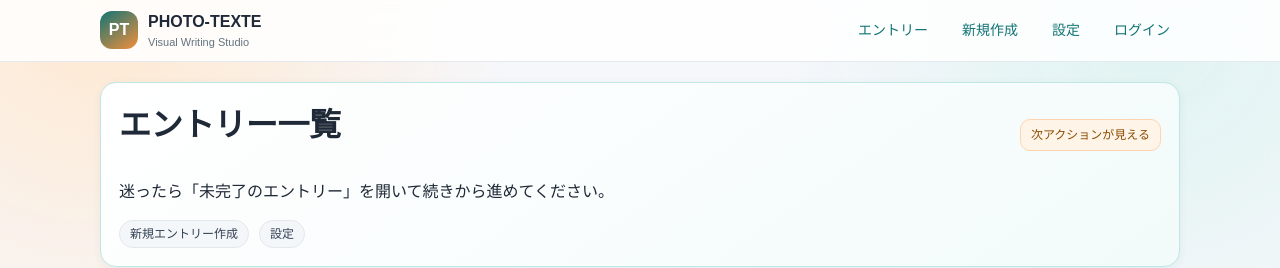
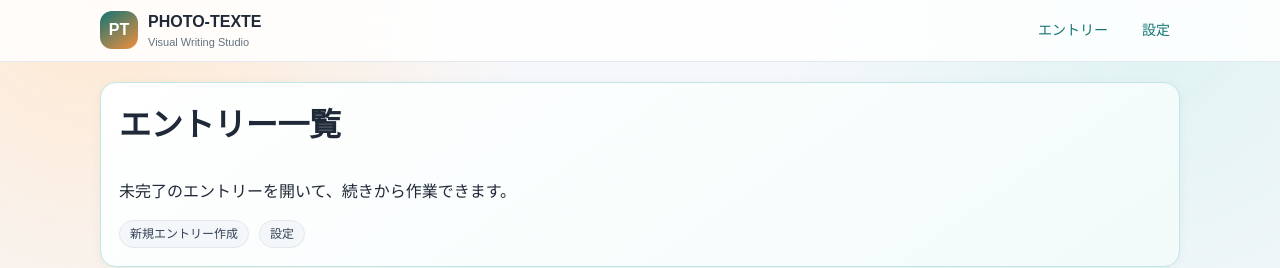
Before and after one commit to mani1261790/PHOTO-TEXTE, a Next.js app: page /entries in a window 1280 px wide. Shown: the top 268 px of the page. Built offline with nearby package versions, Linux system fonts and the light colour scheme; no server answers.

Commit message:
Refine entry navigation guidance

```diff
--- a/app/entries/page.tsx
+++ b/app/entries/page.tsx
@@ -34,9 +34,8 @@ export default function EntriesPage() {
       <div className="card panel-highlight">
         <div className="section-head">
           <h1>エントリー一覧</h1>
-          <span className="info-chip">次アクションが見える</span>
         </div>
-        <p>迷ったら「未完了のエントリー」を開いて続きから進めてください。</p>
+        <p>未完了のエントリーを開いて、続きから作業できます。</p>
         <div className="actions-row">
           <Link href="/entries/new" className="badge">
             新規エントリー作成
--- a/app/page.tsx
+++ b/app/page.tsx
@@ -21,7 +21,6 @@ export default function Home() {
       <div className="card">
         <div className="section-head">
           <h2>使い方（3ステップ）</h2>
-          <span className="info-chip">迷わない導線</span>
         </div>
         <div className="flow-grid">
           <div className="flow-box">
--- a/components/TopNav.tsx
+++ b/components/TopNav.tsx
@@ -15,9 +15,7 @@ export function TopNav() {
         </Link>
         <nav className="topnav-links" aria-label="主要メニュー">
           <Link href="/entries">エントリー</Link>
-          <Link href="/entries/new">新規作成</Link>
           <Link href="/settings">設定</Link>
-          <Link href="/login">ログイン</Link>
         </nav>
       </div>
     </header>
```
